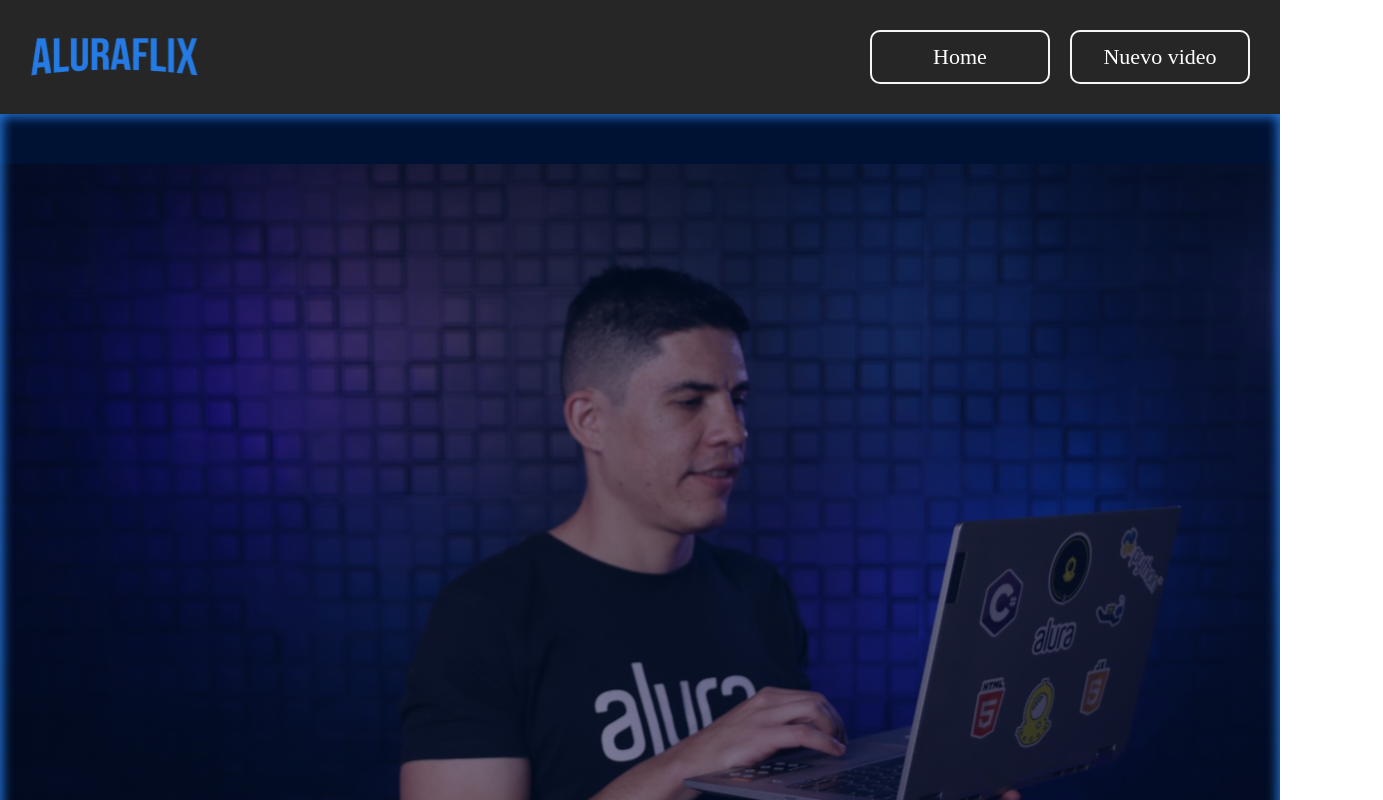
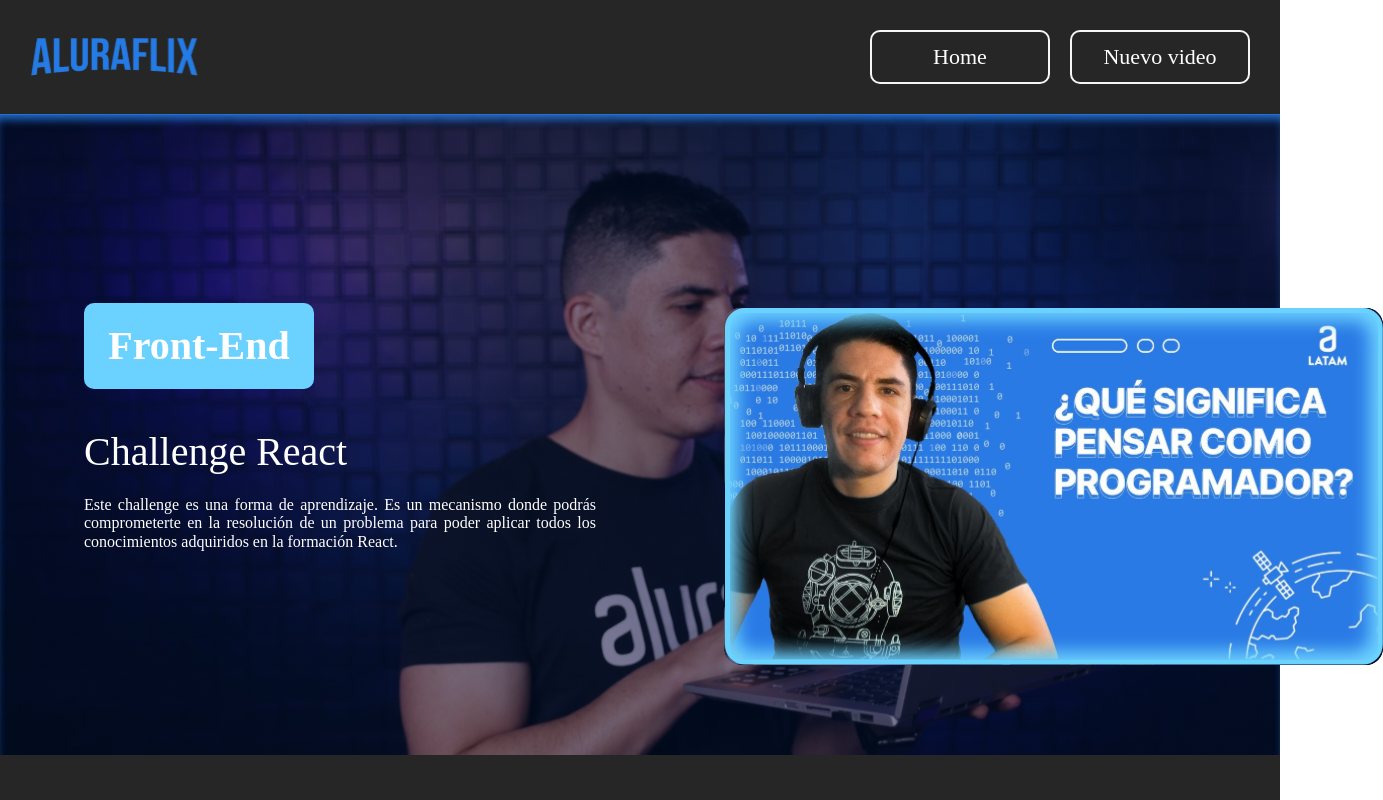
Before and after one commit to PGPLAYER15/Alura-flix, a React (Vite) app: page / in a window 1280 px wide. Shown: the top 800 px of the page, 1383 px wide, since content can reach past the window. Built offline with nearby package versions, Linux system fonts and the light colour scheme.

Commit message:
le agregamos los elementos al banner

```diff
--- a/src/Components/Banner/Banner.jsx
+++ b/src/Components/Banner/Banner.jsx
@@ -1,23 +1,101 @@
 import styled from "styled-components"
+import BannerFondo from "../../../public/img/BannerFondo.svg"
 
 const Banner = ()=>{
 
     const BannerContainer = styled.div`
+        position:relative;
         width:100%;
-        background-image: linear-gradient(rgba(0, 18, 51, 0.5), rgba(0, 18, 51, 0.5)) ,url("public/img/BannerFondo.svg");
-        box-shadow:  inset 0 0 11px 3px #2271D1; /* sombra azul interna */
+        height:90vh;
+    `
+
+    const BannerImg = styled.div`
+        position:relative;
+        background-image: linear-gradient(rgba(0, 18, 51, 0.5), rgba(0, 18, 51, 0.5)) ,url(${BannerFondo});
+        box-shadow:inset 0 8px 10px -4px #2271D1 ;
+        border-top: 1px #2271D1 solid;
         background-repeat: no-repeat;
-        background-size:contain;
-        background-position: center;
-        background-color: #001233;
-        height:832px;
-        color: white;
+        background-size: cover;
+        background-position: center center;
+        height:80vh;
+        align-items:center;
+
+    `
+
+    const BannerContent = styled.div`
+        display:flex;
+        /* margin:10% 0; */
+        width:100%;
+        height:100%;
+        color:white;
+        justify-content: space-around;
+        align-items: center;
+        padding: 0 20px;
+
+    `
+
+    const InfoCard = styled.div`
+        display: flex;
+        flex-direction: column;
+        width: 40%;
+
+        /* background-color:white; */
+
+        h2{
+            width: 190px;
+            text-align:center;
+            background-color:#6BD1FF ;
+            font-size: 40px;
+            padding:20px;
+            border-radius: 10px;
+            margin: 0;
+        }
+
+        h3{
+            display:block;
+            font-size: 40px;
+            font-weight: 300;
+            margin: 40px 0 5px 0;
+        }
+
+        p{
+            text-align: justify
+        }
+    `
+
+
+
+    const BannerCard = styled.div`
+        background:none;
+        width:40%;
+        height:254px;
+    `
+
+    const ImgCard = styled.img`
+        border-radius: 17px;
     `
 
     return(
         <BannerContainer>
 
+            <BannerImg>
+                <BannerContent>
+                        <InfoCard>
 
+                            <h2> Front-End </h2>
+                            <h3> Challenge React </h3>
+                            <p>
+                                Este challenge es una forma de aprendizaje. Es un mecanismo donde podrás comprometerte en la resolución de un problema para poder aplicar todos los conocimientos adquiridos en la formación React.
+                            </p>
+
+                        </InfoCard>
+                        <BannerCard>
+                                <ImgCard src="../../../public/img/Cardplayer.svg" alt="hola" />
+                        </BannerCard>
+
+
+                </BannerContent>
+            </BannerImg>
 
         </BannerContainer>
     )
```
Also changed, not shown: public/img/Cardplayer.svg (added).
